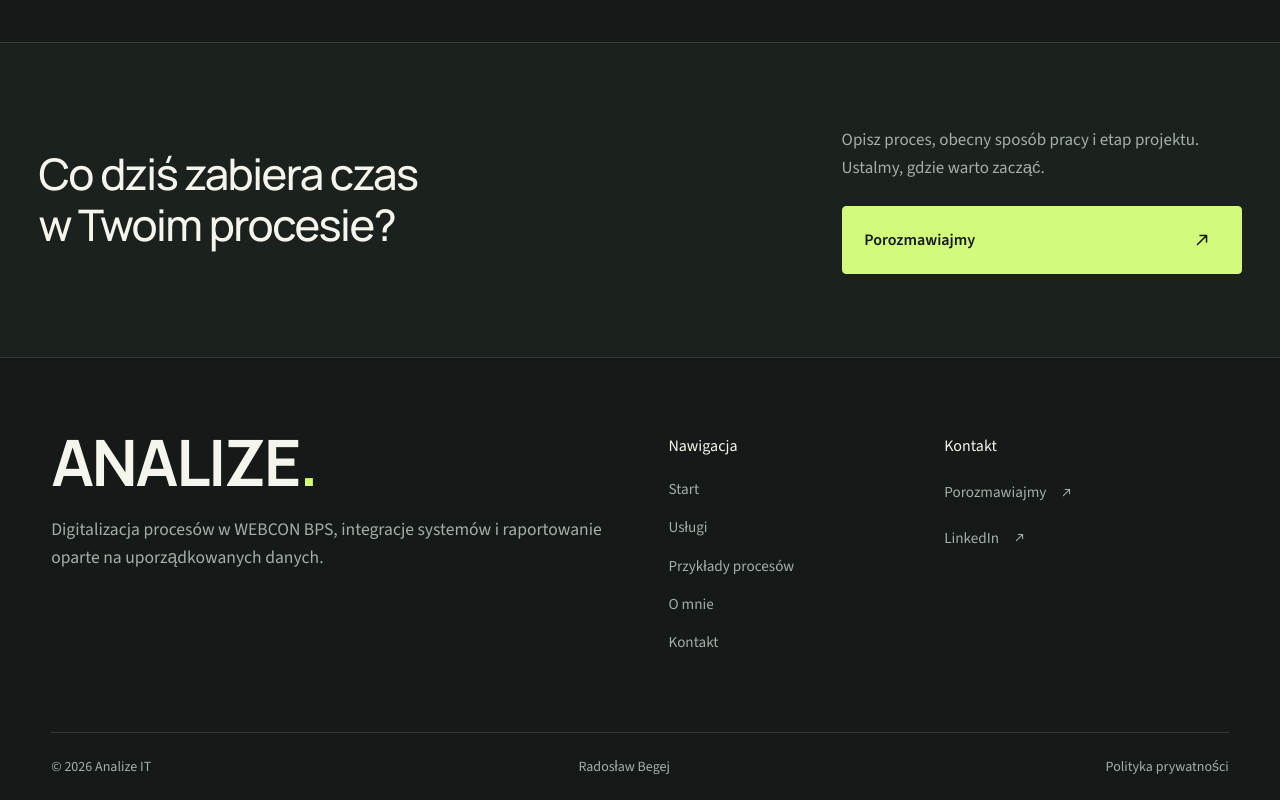
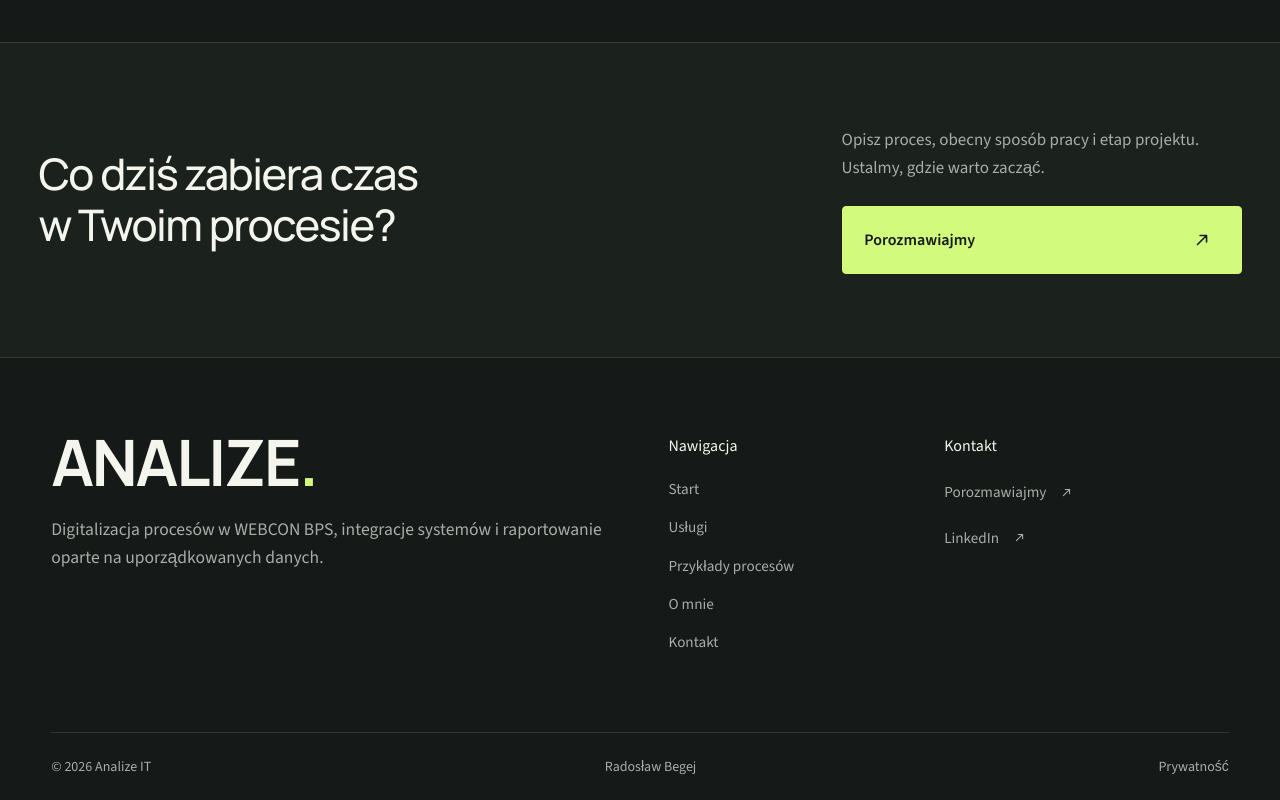
Before and after one commit to radoslawbegej-code/analizeit, a Next.js app in the folder analizeit/: page / in a window 1280 px wide. Shown: the part 2995-3795 px from the top of the page. Built offline with nearby package versions, Linux system fonts and the light colour scheme; no server answers.

Commit message:
Simplify footer privacy label

```diff
--- a/analizeit/src/components/site-footer.tsx
+++ b/analizeit/src/components/site-footer.tsx
@@ -38,7 +38,7 @@ export function SiteFooter() {
       <div className="site-footer__bottom">
         <span>© {new Date().getFullYear()} {siteConfig.legalName}</span>
         <span>{siteConfig.owner}</span>
-        <Link href="/polityka-prywatnosci">Polityka prywatności</Link>
+        <Link href="/polityka-prywatnosci">Prywatność</Link>
       </div>
     </footer>
   );
```
